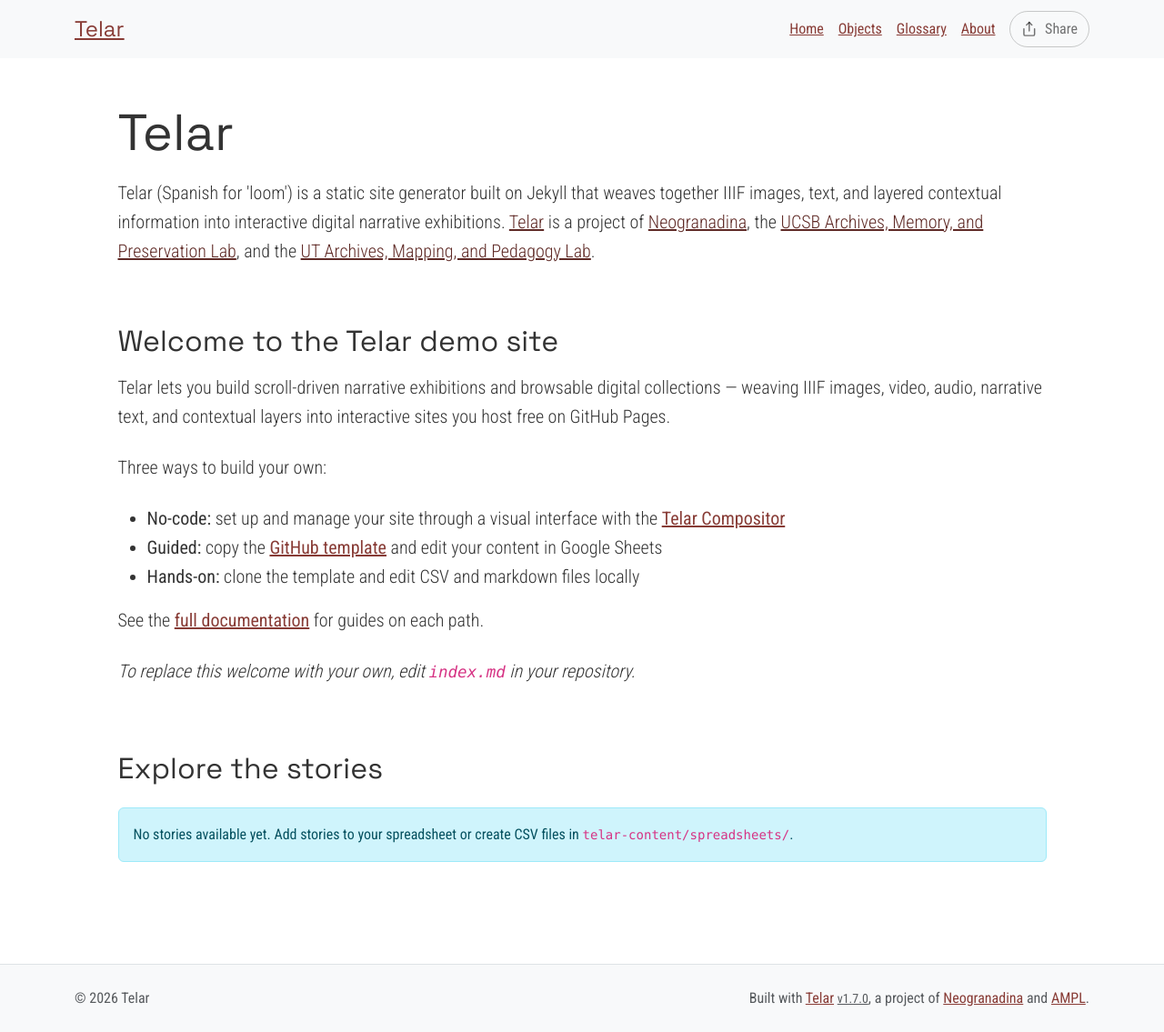
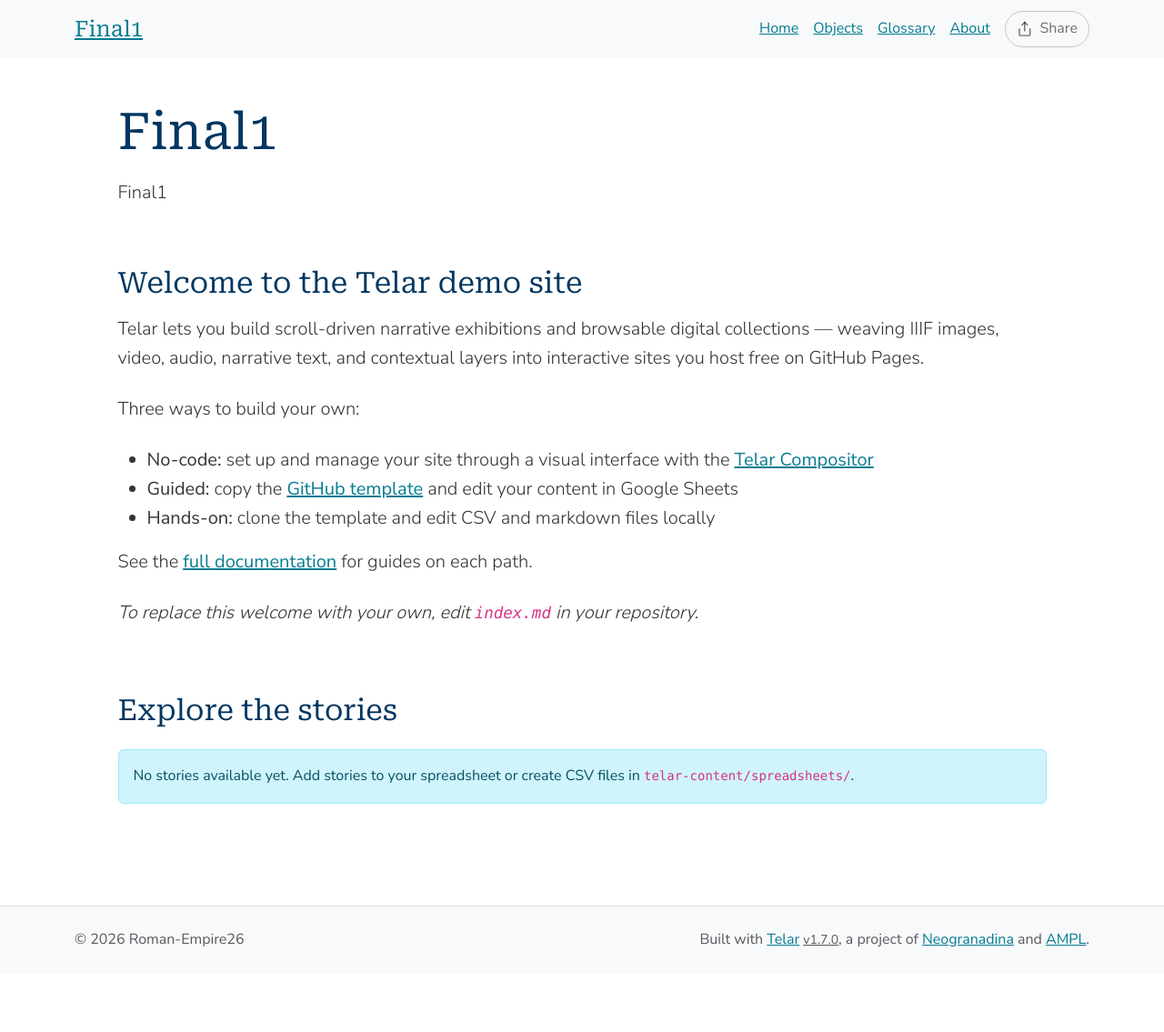
Before and after one commit to Roman-Empire26/final1, a Jekyll site: the page built from index.md, in a window 1280 px wide. Shown: the whole page at 91% size. Built offline with Jekyll 4.4.1, drawn with Linux system fonts in a browser that asks for light colours; after the commit the page ends 1071 px from its top, so only the background shows below that.

Commit message:
Set up site configuration and starter content

```diff
--- a/_config.yml
+++ b/_config.yml
@@ -2,13 +2,13 @@
 # https://telar.org
 
 # Site Settings
-title: "Telar"
-description: "Telar (Spanish for 'loom') is a static site generator built on Jekyll that weaves together IIIF images, text, and layered contextual information into interactive digital narrative exhibitions. <a href='https://github.com/UCSB-AMPLab/telar'>Telar</a> is a project of <a href='https://neogranadina.org'>Neogranadina</a>, the <a href='https://ampl.clair.ucsb.edu/'>UCSB Archives, Memory, and Preservation Lab</a>, and the <a href='https://liberalarts.utexas.edu/history/'>UT Archives, Mapping, and Pedagogy Lab</a>."
-url: "https://ampl.clair.ucsb.edu"
-baseurl: "/telar"
-author: ""
+title: "Final1"
+description: "Final1"
+url: "https://roman-empire26.github.io"
+baseurl: "/final1"
+author: "Roman-Empire26"
 email: ""
-telar_theme: "trama" # Options: trama, paisajes, neogranadina, santa-barbara, austin, or custom
+telar_theme: "santa-barbara" # Options: trama, paisajes, neogranadina, santa-barbara, austin, or custom
 logo: ""
 telar_language: "en" # Options: "en" (English), "es" (Español)
 collection_mode: false # Set to true to show objects first with large thumbnails and stories below with small thumbnails (collection-first homepage)
@@ -18,7 +18,7 @@
   show_on_homepage: true # Set to false to hide stories section from homepage (stories still accessible via direct URL)
   show_story_steps: true # Set to false to hide "Step X" overlay in stories
   show_object_credits: true # Set to true to display object credits badge (bottom-left corner, dismissable)
-  include_demo_content: true # Fetch demo stories from content.telar.org. Switch this off to hide demo stories and their content.
+  include_demo_content: false # Fetch demo stories from content.telar.org. Switch this off to hide demo stories and their content.
 
 # Collection Interface Settings
 collection_interface:
@@ -45,7 +45,7 @@
 #    - If using GitHub Pages: GitHub Actions will automatically discover tab GIDs and fetch CSVs
 #    - If running locally: Run `python3 scripts/fetch_google_sheets.py` before building
 google_sheets:
-  enabled: true
+  enabled: false
   published_url: "https://docs.google.com/spreadsheets/d/e/2PACX-1vT9eeRoyQCr1j-1uDaWBm-rgZNXtn9A-mepL0I4dqDTx2-E_6gbVD-8x0DYDVhppiAzrFpd20_9cr3z/pubhtml"
 
 #
--- a/telar-content/spreadsheets/glossary.csv
+++ b/telar-content/spreadsheets/glossary.csv
@@ -2,6 +2,4 @@
 id_término,titulo,definición
 # Make it lower-case and avoid spaces.,# Please provide a title — this is required.,"Panel content: write text here, paste markdown, or the name of an .md file in /components/texts/glossary/ (the .md extension is required)"
 # Escríbelo en minúsculas y sin espacios.,# Incluye un título: este campo es obligatorio.,"Contenido del panel: escribe texto aquí, pega markdown, o indica un archivo archivo .md en /components/texts/glossary/ (la extensión .md es obligatoria)"
-telar,Telar,"Telar (Spanish for 'loom') is a minimal-computing framework that weaves together IIIF images, audio, video, and texts to create layered visual narratives for digital scholarship, public exhibitions, community storytelling, and classroom projects. Learn more at [Telar.org](https://telar.org)
-
-Telar es un marco de computación mínima que entreteje imágenes IIIF, audio, video y textos en narrativas visuales por capas para humanidades digitales, exposiciones públicas, narrativa comunitaria y proyectos en el salón de clase. Aprende más en [Telar.org](https://telar.org)"
+telar,Telar,"Telar (Spanish for 'loom') is a minimal-computing framework that weaves together IIIF images, audio, video, and texts to create layered visual narratives for digital scholarship, public exhibitions, community storytelling, and classroom projects. Learn more at [Telar.org](https://telar.org)"
--- a/telar-content/spreadsheets/plantilla_en_blanco.csv
+++ /dev/null
@@ -1,5 +0,0 @@
-paso,objeto,página,x,y,zoom,inicio_clip,fin_clip,bucle,texto_alt,pregunta,respuesta,boton_capa1,contenido_capa1,boton_capa2,contenido_capa2
-#,id_objeto de la pestaña objetos / objects,para objetos con múltiples páginas,Posición horizontal 0-1 (0.5 = centro),Posición vertical 0-1 (0.5 = centro),1.0 = imagen completa,"Tiempo de inicio para clips de video/audio, ej. ""1:30"" (m:ss) o ""90"" (segundos)",Tiempo de fin para clips de video/audio,sí para repetir el clip (loop),"Describe lo que se ve en esta vista ampliada para lectores de pantalla. Si se deja vacío, se usa la descripción de imagen del objeto.",Encabezado para este paso,Texto breve de 1-2 oraciones,"Texto opcional del botón (predeterminado: ""Saber más"")","Contenido del panel: escribe texto aquí, pega markdown, o indica ruta a archivo .md (ej. tu-historia/archivo.md)","Texto opcional del segundo botón (predeterminado: ""Profundizar más"")","Segundo panel: escribe texto aquí, pega markdown, o indica ruta a archivo .md"
-1,telar-placeholder,,,,,,,,,pregunta,respuesta,,,,
-2,telar-placeholder,,,,,,,,,pregunta,respuesta,,,,
-3,telar-placeholder,,,,,,,,,pregunta,respuesta,,,,
--- a/telar-content/spreadsheets/project.csv
+++ b/telar-content/spreadsheets/project.csv
@@ -3,4 +3,3 @@
 #,# Must match the tab name exactly. Use lowercase letters and hyphens (e.g. allegorical-woman),Story title,Optional subtitle,Optional attribution (supports markdown),"If ""yes"", then users will need the key you set in _config.yml to access this story."
 #,# Debe coincidir con el nombre de la pestaña exactamente. Usa letras minúsculas y guiones (p. ej. mujer-alegorica),Título de la historia,Subtítulo opcional,Atribución opcional (admite markdown),"Si ""sí"", los usuarios deberán utilizar la clave que fijes en _config.yml"
 1,blank_template,replace me with your title,,,FALSE
-2,plantilla_en_blanco,reemplázame con tu título,,,FALSE
```
Also changed, not shown: telar-content/texts/stories/plantilla_en_blanco/ejemplo-panel.md (deleted, +0 -9 lines).
